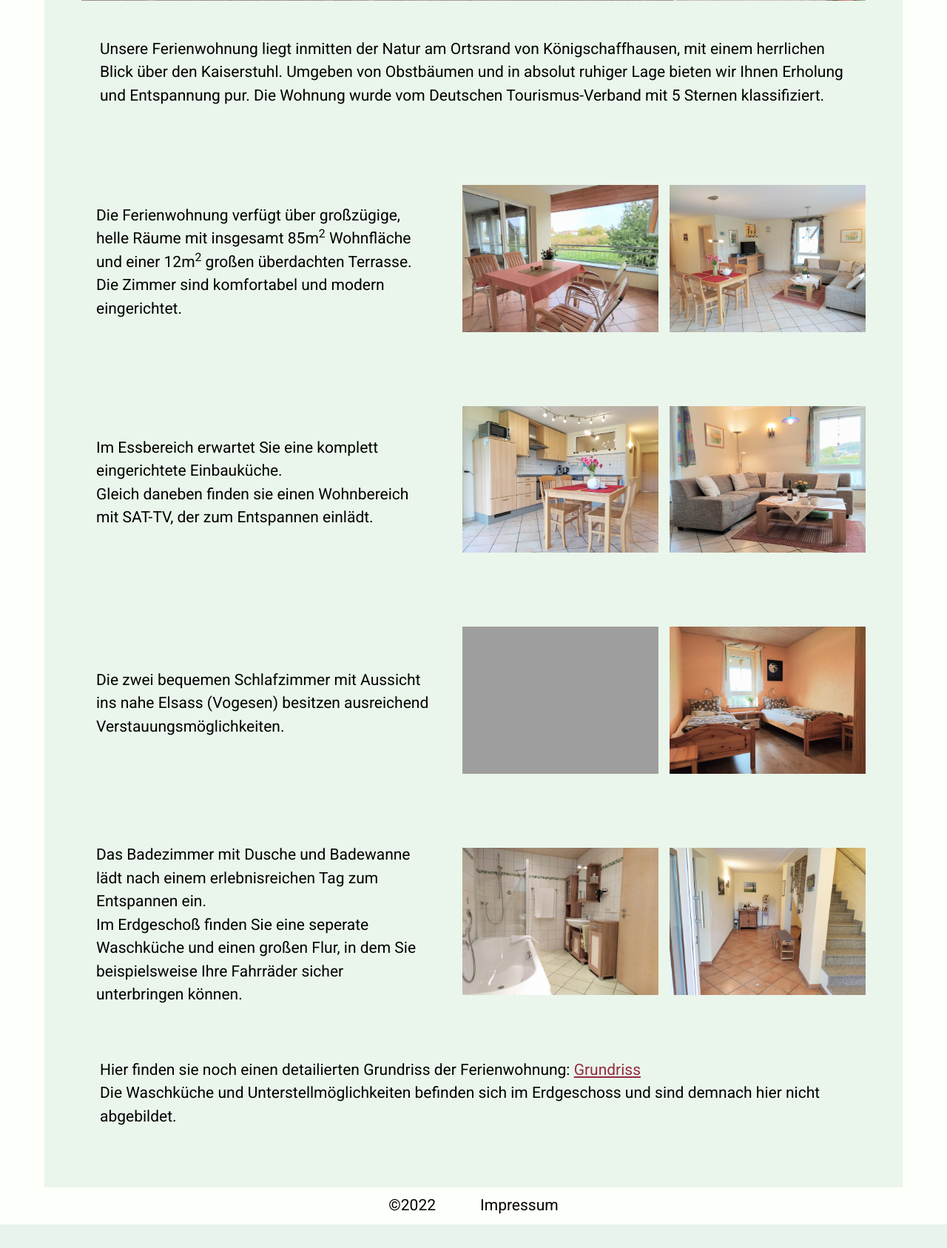
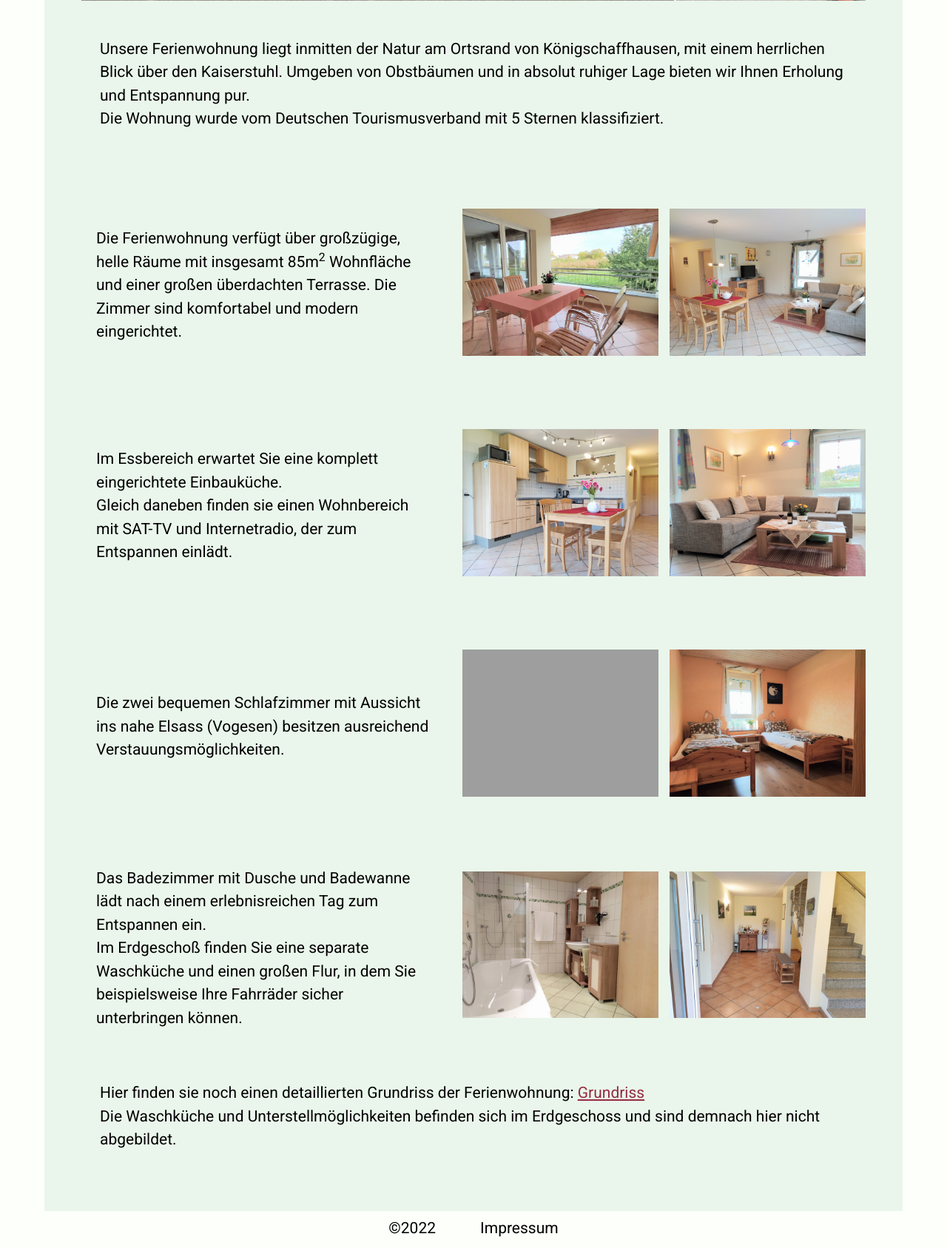
Before and after one commit to lh535/fewo-kirschengarten, a PHP site: page /beschreibung.php in a window 1280 px wide. Shown: the part 1057-2744 px from the top of the page at 74% size. Before the commit the page ends 2712 px from the top, so only its background shows below. Run offline with PHP 8.4, Linux system fonts and the light colour scheme; grey boxes are pictures that could not be loaded.

Commit message:
fixed typos

```diff
--- a/ausstattung.php
+++ b/ausstattung.php
@@ -16,7 +16,7 @@
             <li>Terrasse</li>
             <li>Fußbodenheizung</li>
             <li>Überdachte Unterstellmöglichkeit für ein Auto</li>
-            <li>Nichtracher-Wohnung (außer Terrasse)</li>
+            <li>Nichtraucher-Wohnung</li>
           </ul>
         <h2>Küche</h2>
           <ul>
@@ -42,6 +42,7 @@
             <li>WLAN</li>
             <li>Zimmersafe</li>
             <li>SAT-Fernseher</li>
+            <li>Internetradio</li>
             <li>Bei Bedarf Kinderstühle</li>
           </ul>
       </div>
--- a/beschreibung.php
+++ b/beschreibung.php
@@ -21,14 +21,14 @@
 
           <p class='main-text'>
             Unsere Ferienwohnung liegt inmitten der Natur am Ortsrand von Königschaffhausen, mit einem herrlichen Blick über den Kaiserstuhl.
-Umgeben von Obstbäumen und in absolut ruhiger Lage bieten wir Ihnen Erholung und Entspannung pur.
-Die Wohnung wurde vom Deutschen Tourismus-Verband mit 5 Sternen klassifiziert.
+Umgeben von Obstbäumen und in absolut ruhiger Lage bieten wir Ihnen Erholung und Entspannung pur.<br>
+Die Wohnung wurde vom Deutschen Tourismusverband mit 5 Sternen klassifiziert.
           </p>
         <div class='whitespace'>
         </div>
         <div class='paragraph'>
           <p class='main-text'>
-            Die Ferienwohnung verfügt über großzügige, helle Räume mit insgesamt 85m<sup>2</sup> Wohnfläche und einer 12m<sup>2</sup> großen überdachten Terrasse.
+            Die Ferienwohnung verfügt über großzügige, helle Räume mit insgesamt 85m<sup>2</sup> Wohnfläche und einer großen überdachten Terrasse.
 Die Zimmer sind komfortabel und modern eingerichtet.
           </p>
         <div class='two-images'>
@@ -40,7 +40,7 @@ Die Zimmer sind komfortabel und modern eingerichtet.
       <div class='paragraph'>
         <p class='main-text'>
           Im Essbereich erwartet Sie eine komplett eingerichtete Einbauküche.<br>
- Gleich daneben finden sie einen Wohnbereich mit SAT-TV, der zum Entspannen einlädt.
+ Gleich daneben finden sie einen Wohnbereich mit SAT-TV und Internetradio, der zum Entspannen einlädt.
         </p>
         <div class='two-images'>
           <img src='images/kitchen.jpg' class='image-gallery' alt='Küche'>
@@ -61,7 +61,7 @@ Die Zimmer sind komfortabel und modern eingerichtet.
       <div class='paragraph'>
       <p class='main-text'>
         Das Badezimmer mit Dusche und Badewanne lädt nach einem erlebnisreichen Tag zum Entspannen ein.<br>
-        Im Erdgeschoß finden Sie eine seperate Waschküche und einen großen Flur, in dem Sie beispielsweise Ihre Fahrräder sicher unterbringen können.
+        Im Erdgeschoß finden Sie eine separate Waschküche und einen großen Flur, in dem Sie beispielsweise Ihre Fahrräder sicher unterbringen können.
       </p>
       <div class='two-images'>
           <img src='images/bath_1.jpg' class='image-gallery' alt='Badezimmer'>
@@ -70,7 +70,7 @@ Die Zimmer sind komfortabel und modern eingerichtet.
     </div>
 
       <p class='main-text'>
-        Hier finden sie noch einen detailierten Grundriss der Ferienwohnung: <a href='images/grundriss_redraw.png' class='image-gallery'>Grundriss</a> <br>
+        Hier finden sie noch einen detaillierten Grundriss der Ferienwohnung: <a href='images/grundriss_redraw.png' class='image-gallery'>Grundriss</a> <br>
    	Die Waschküche und Unterstellmöglichkeiten befinden sich im Erdgeschoss und sind demnach hier nicht abgebildet.
    	</p>
     </div>
```
